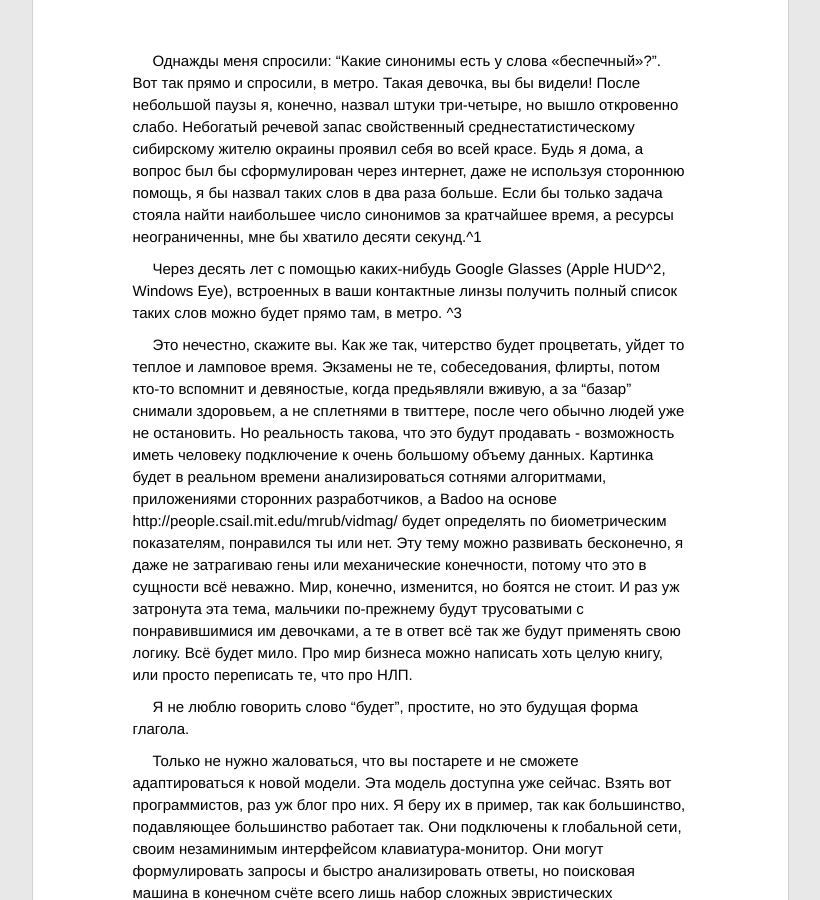
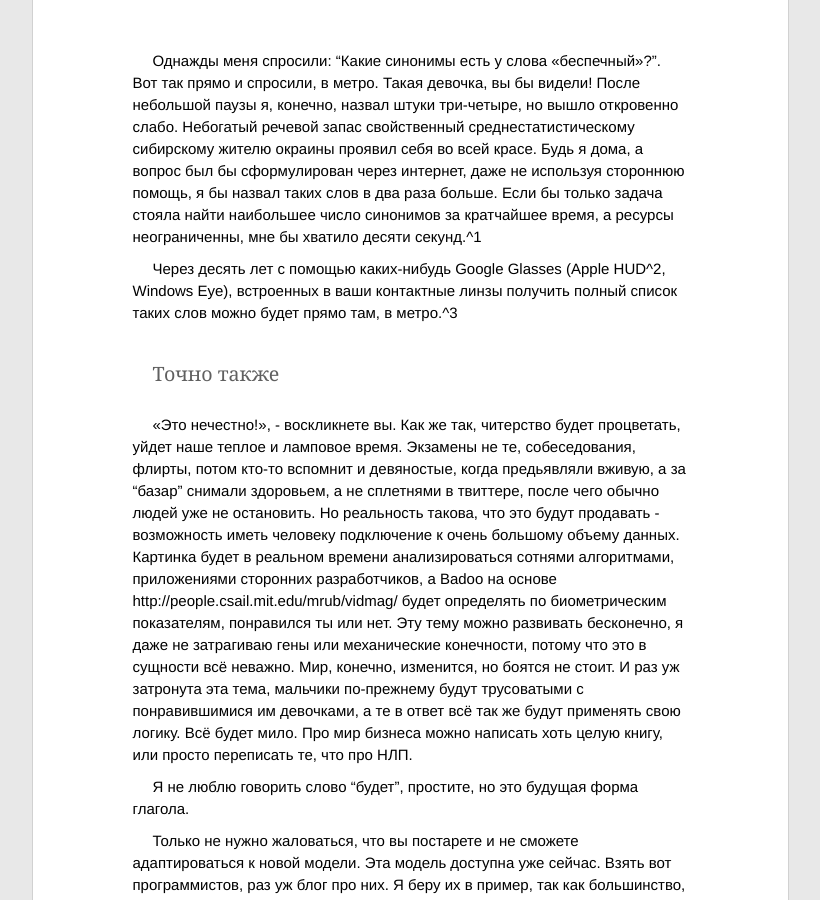
Before and after one commit to ptmt/ptmt.github.com, a Jekyll site: the page built from _posts/2012-07-02-we-are-lazy.md, in a window 1280 px wide and 900 px high, scrolled down 293 px. Shown: the whole window, without its empty margins (230-1050 px from the left). Built offline with Jekyll 4.4.1, drawn with Linux system fonts in a browser that asks for light colours; Markdown is read by kramdown in place of the engine named in the settings.

Commit message:
Update master

```diff
--- a/_posts/2012-07-02-we-are-lazy.md
+++ b/_posts/2012-07-02-we-are-lazy.md
@@ -8,9 +8,11 @@
 
 Однажды меня спросили: “Какие синонимы есть у слова «беспечный»?”. Вот так прямо и спросили, в метро. Такая девочка, вы бы видели! После небольшой паузы я, конечно, назвал штуки три-четыре, но вышло откровенно слабо. Небогатый речевой запас свойственный среднестатистическому сибирскому жителю окраины проявил себя во всей красе. Будь я дома, а вопрос был бы сформулирован через интернет, даже не используя стороннюю помощь, я бы назвал таких слов в два раза больше. Если бы только задача стояла найти наибольшее число синонимов за кратчайшее время, а ресурсы неограниченны, мне бы хватило десяти секунд.^1
 
-Через десять лет с помощью каких-нибудь Google Glasses (Apple HUD^2, Windows Eye), встроенных в ваши контактные линзы получить полный список таких слов можно будет прямо там, в метро. ^3
+Через десять лет с помощью каких-нибудь Google Glasses (Apple HUD^2, Windows Eye), встроенных в ваши контактные линзы получить полный список таких слов можно будет прямо там, в метро.^3
 
-Это нечестно, скажите вы. Как же так, читерство будет процветать, уйдет то теплое и ламповое время. Экзамены не те, собеседования, флирты, потом кто-то вспомнит и девяностые, когда предьявляли вживую, а за “базар” снимали здоровьем, а не сплетнями в твиттере, после чего обычно людей уже не остановить. Но реальность такова, что это будут продавать - возможность иметь человеку подключение к очень большому объему данных. Картинка будет в реальном времени анализироваться сотнями алгоритмами, приложениями сторонних разработчиков, а Badoo на основе  http://people.csail.mit.edu/mrub/vidmag/ будет определять по биометрическим показателям, понравился ты или нет. Эту тему можно развивать бесконечно, я даже не затрагиваю гены или механические конечности, потому что это в сущности всё неважно. Мир, конечно, изменится, но боятся не стоит. И раз уж затронута эта тема, мальчики по-прежнему будут трусоватыми с понравившимися им девочками, а те в ответ всё так же будут применять свою логику. Всё будет мило. Про мир бизнеса можно написать хоть целую книгу, или просто переписать те, что про НЛП.
+##Точно также
+
+«Это нечестно!», - воскликнете вы. Как же так, читерство будет процветать, уйдет наше теплое и ламповое время. Экзамены не те, собеседования, флирты, потом кто-то вспомнит и девяностые, когда предьявляли вживую, а за “базар” снимали здоровьем, а не сплетнями в твиттере, после чего обычно людей уже не остановить. Но реальность такова, что это будут продавать - возможность иметь человеку подключение к очень большому объему данных. Картинка будет в реальном времени анализироваться сотнями алгоритмами, приложениями сторонних разработчиков, а Badoo на основе  http://people.csail.mit.edu/mrub/vidmag/ будет определять по биометрическим показателям, понравился ты или нет. Эту тему можно развивать бесконечно, я даже не затрагиваю гены или механические конечности, потому что это в сущности всё неважно. Мир, конечно, изменится, но боятся не стоит. И раз уж затронута эта тема, мальчики по-прежнему будут трусоватыми с понравившимися им девочками, а те в ответ всё так же будут применять свою логику. Всё будет мило. Про мир бизнеса можно написать хоть целую книгу, или просто переписать те, что про НЛП.
 
 Я не люблю говорить слово “будет”, простите, но это будущая форма глагола.
 
```
